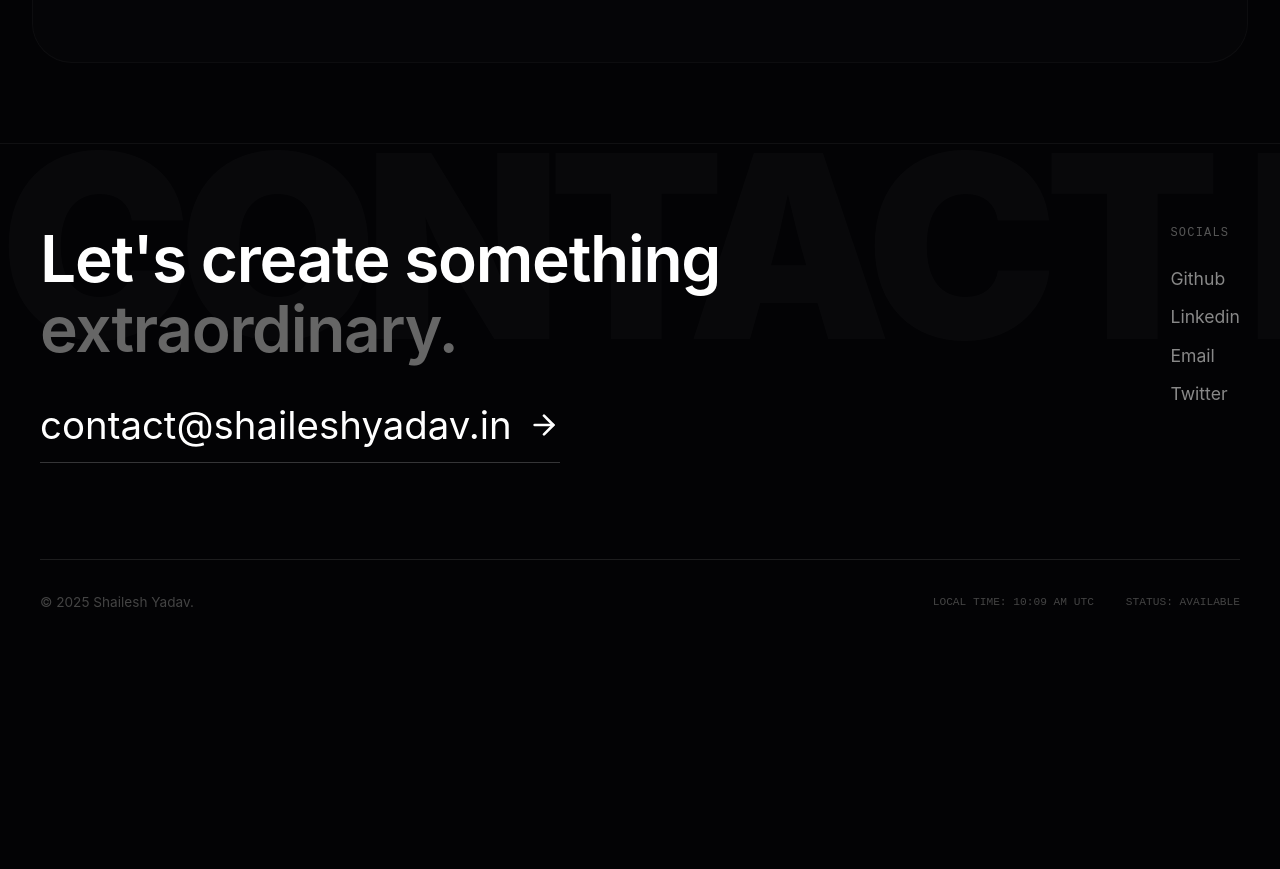
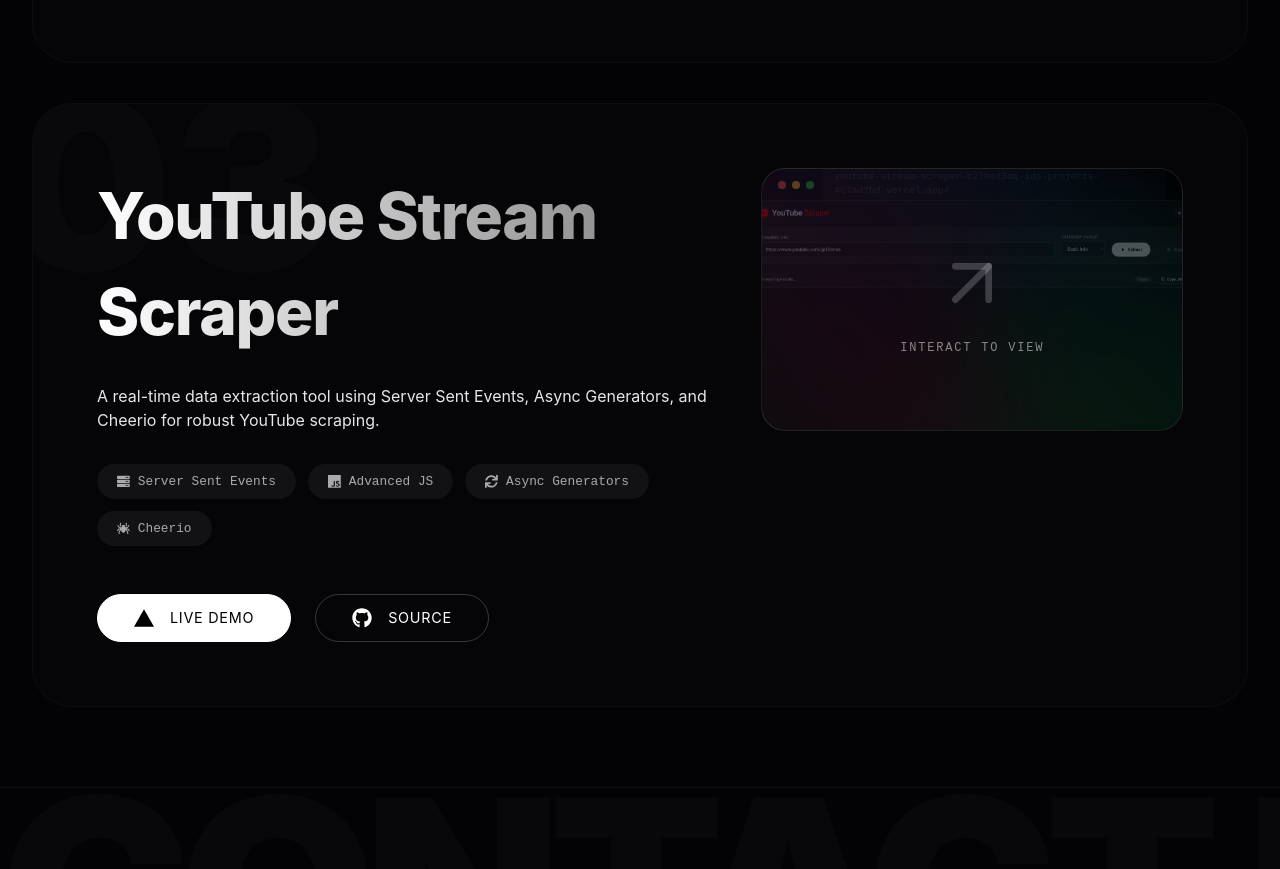
Before and after one commit to yshail/portfolio-site, a React (Vite) app: page / in a window 1280 px wide. Shown: the part 2884-3753 px from the top of the page. Before the commit the page ends 3529 px from the top, so only its background shows below. Built offline with nearby package versions, Linux system fonts and the light colour scheme.

Commit message:
Added Youtube scrapper

```diff
--- a/src/components/About.jsx
+++ b/src/components/About.jsx
@@ -1,7 +1,7 @@
 import React from 'react';
 import { m } from 'framer-motion';
-import { FaJs, FaReact, FaNodeJs, FaHtml5, FaCss3Alt, FaGitAlt, FaGithub, FaDocker, FaLinux, FaRobot } from 'react-icons/fa';
-import { SiExpress, SiMongodb, SiNextdotjs, SiTailwindcss, SiJsonwebtokens, SiVercel, SiRedis } from 'react-icons/si';
+import { FaJs, FaReact, FaNodeJs, FaHtml5, FaCss3Alt, FaGitAlt, FaGithub, FaDocker, FaLinux, FaRobot, FaSpider } from 'react-icons/fa';
+import { SiExpress, SiMongodb, SiNextdotjs, SiTailwindcss, SiJsonwebtokens, SiVercel, SiRedis, SiJavascript } from 'react-icons/si';
 import { MdFunctions } from 'react-icons/md';
 import { BiLogoTypescript } from 'react-icons/bi';
 import { TbApi, TbBrain } from 'react-icons/tb';
@@ -29,7 +29,9 @@
         { name: "Deployment", icon: <SiVercel className="text-white" size={18} />, highlight: false },
         { name: "Redis", icon: <SiRedis className="text-red-500" size={18} />, highlight: false },
         { name: "AI APIs", icon: <TbBrain className="text-purple-400" size={18} />, highlight: true },
-        { name: "Playwright", icon: <FaRobot className="text-green-400" size={18} />, highlight: false }
+        { name: "Playwright", icon: <FaRobot className="text-green-400" size={18} />, highlight: false },
+        { name: "Advanced JS", icon: <SiJavascript className="text-yellow-400" size={18} />, highlight: true },
+        { name: "Cheerio", icon: <FaSpider className="text-orange-500" size={18} />, highlight: false }
     ];
 
     return (
--- a/src/components/Projects.jsx
+++ b/src/components/Projects.jsx
@@ -1,8 +1,8 @@
 import React, { useState, useRef, useEffect } from 'react';
 import { m } from 'framer-motion';
 import { Globe, ArrowUpRight } from 'lucide-react';
-import { FaNodeJs, FaDocker, FaReact, FaRobot, FaGithub } from 'react-icons/fa';
-import { SiExpress, SiMongodb, SiRailway, SiRender } from 'react-icons/si';
+import { FaNodeJs, FaDocker, FaReact, FaRobot, FaGithub, FaServer, FaSync, FaSpider } from 'react-icons/fa';
+import { SiExpress, SiMongodb, SiRailway, SiRender, SiJavascript, SiVercel } from 'react-icons/si';
 import { BiLogoTypescript } from 'react-icons/bi';
 
 export default function Projects() {
@@ -58,6 +58,21 @@
             link: "https://landbnb.shaileshyadav.in",
             github: "https://github.com/yshail",
             hostIcon: <SiRender size={20} />
+        },
+        {
+            id: "03",
+            title: "YouTube Stream Scraper",
+            desc: "A real-time data extraction tool using Server Sent Events, Async Generators, and Cheerio for robust YouTube scraping.",
+            tags: [
+                { name: "Server Sent Events", icon: <FaServer className="text-blue-400" /> },
+                { name: "Advanced JS", icon: <SiJavascript className="text-yellow-400" /> },
+                { name: "Async Generators", icon: <FaSync className="text-green-400" /> },
+                { name: "Cheerio", icon: <FaSpider className="text-orange-500" /> }
+            ],
+            link: "https://youtube-stream-scraper-b2lhe23dq-ids-projects-4c7ad7bd.vercel.app/",
+            github: "https://github.com/yshail/youtube-stream-scraper",
+            hostIcon: <SiVercel size={20} />,
+            image: "/yt-scraper.png"
         }
     ];
 
@@ -157,6 +172,14 @@
                                             height: '900px',
                                             overflow: 'hidden'
                                         }}>
+                                            {project.image ? (
+                                                <img
+                                                    src={project.image}
+                                                    alt={project.title}
+                                                    className="live-iframe"
+                                                    style={{ width: '1460px', height: '100%', objectFit: 'cover', border: 'none' }}
+                                                />
+                                            ) : (
                                                 <iframe
                                                     src={project.link}
                                                     className="live-iframe"
@@ -164,6 +187,7 @@
                                                     loading="lazy"
                                                     style={{ width: '1460px', height: '100%', border: 'none' }}
                                                 />
+                                            )}
                                         </div>
                                     </div>
 
```
Also changed, not shown: public/yt-scraper.png (added). Lines whose indentation alone changed are shown as unchanged.
